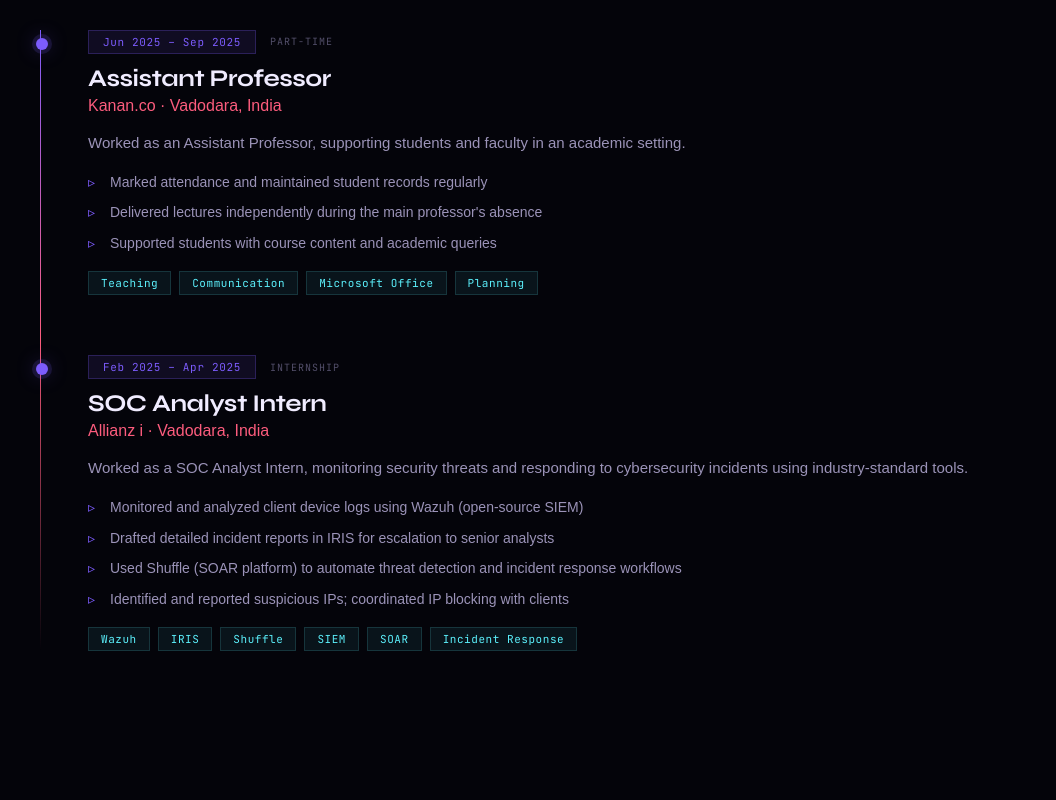
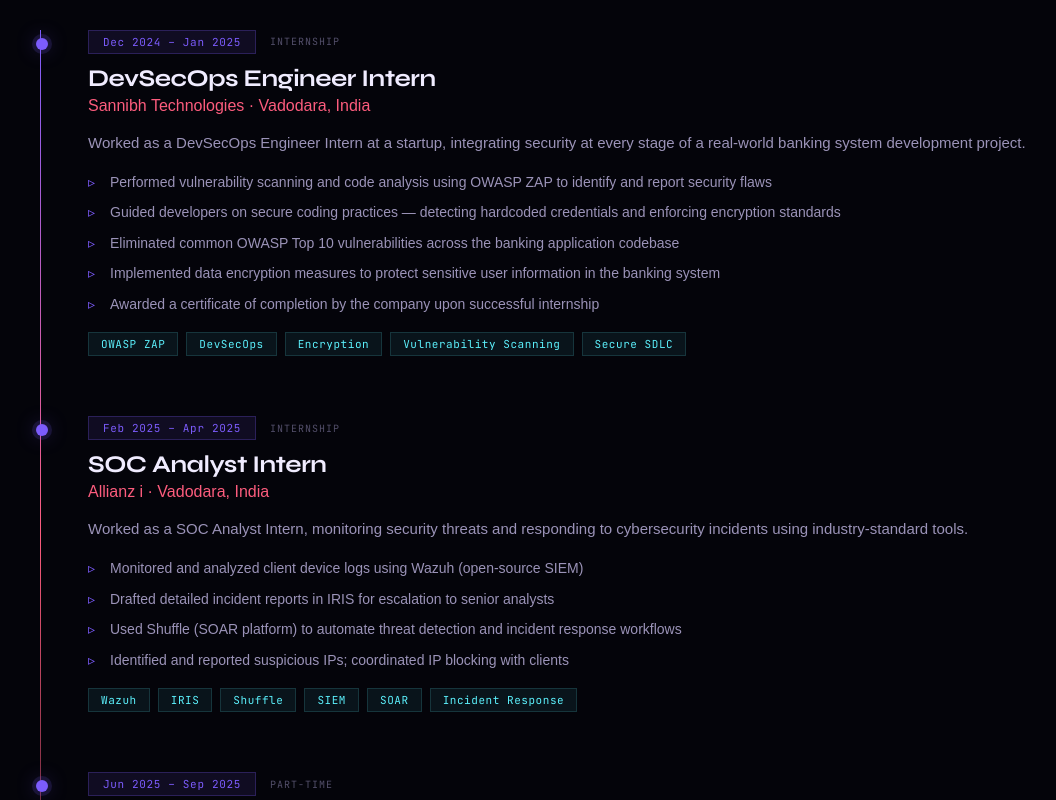
Before and after one commit to manches3003/Portfolio, a React (Vite) app: page / in a window 1280 px wide. Shown: the part 2480-3280 px from the top of the page, without its empty margins (40-1096 px from the left). Built offline with nearby package versions, Linux system fonts and the light colour scheme; a web font is replaced by a local one.

Commit message:
fix : adding experience in resume

```diff
--- a/src/data/portfolioData.js
+++ b/src/data/portfolioData.js
@@ -67,20 +67,22 @@
   { name: "German",   level: "Beginner (A2)",   dots: 2 },
 ];
 
-export const experience = [
+ export const experience = [
   {
-    period: "Jun 2025 – Sep 2025",
-    type: "Part-time",
-    role: "Assistant Professor",
-    company: "Kanan.co · Vadodara, India",
+    period: "Dec 2024 – Jan 2025",
+    type: "Internship",
+    role: "DevSecOps Engineer Intern",
+    company: "Sannibh Technologies · Vadodara, India",
     description:
-      "Worked as an Assistant Professor, supporting students and faculty in an academic setting.",
+      "Worked as a DevSecOps Engineer Intern at a startup, integrating security at every stage of a real-world banking system development project.",
     bullets: [
-      "Marked attendance and maintained student records regularly",
-      "Delivered lectures independently during the main professor's absence",
-      "Supported students with course content and academic queries",
+      "Performed vulnerability scanning and code analysis using OWASP ZAP to identify and report security flaws",
+      "Guided developers on secure coding practices — detecting hardcoded credentials and enforcing encryption standards",
+      "Eliminated common OWASP Top 10 vulnerabilities across the banking application codebase",
+      "Implemented data encryption measures to protect sensitive user information in the banking system",
+      "Awarded a certificate of completion by the company upon successful internship",
     ],
-    tech: ["Teaching", "Communication", "Microsoft Office", "Planning"],
+    tech: ["OWASP ZAP", "DevSecOps", "Encryption", "Vulnerability Scanning", "Secure SDLC"],
   },
   {
     period: "Feb 2025 – Apr 2025",
@@ -96,6 +98,20 @@
       "Identified and reported suspicious IPs; coordinated IP blocking with clients",
     ],
     tech: ["Wazuh", "IRIS", "Shuffle", "SIEM", "SOAR", "Incident Response"],
+  },
+  {
+    period: "Jun 2025 – Sep 2025",
+    type: "Part-time",
+    role: "Assistant Professor",
+    company: "Kanan.co · Vadodara, India",
+    description:
+      "Worked as an Assistant Professor, supporting students and faculty in an academic setting.",
+    bullets: [
+      "Marked attendance and maintained student records regularly",
+      "Delivered lectures independently during the main professor's absence",
+      "Supported students with course content and academic queries",
+    ],
+    tech: ["Teaching", "Communication", "Microsoft Office", "Planning"],
   },
 ];
 
```
